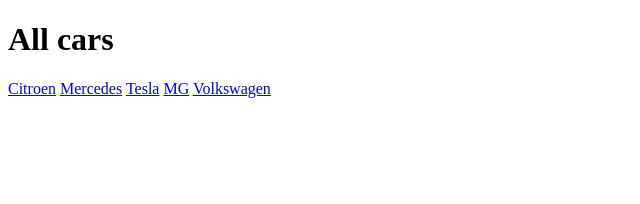
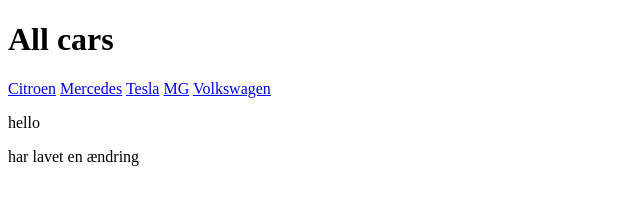
Before and after one commit to malenadreyer/test, a plain HTML site: page index.html in a window 1280 px wide. Shown: the whole page, without its empty margins (0-640 px from the left). Drawn offline with Linux system fonts and the light colour scheme.

Commit message:
noget brødtekst på index

```diff
--- a/index.html
+++ b/index.html
@@ -4,7 +4,7 @@
 <head>
     <meta charset="utf-8">
     <meta name="viewport" content="width=device-width, initial-scale=1.0">
-    <title></title>
+    <title>index</title>
 
 </head>
 
@@ -16,7 +16,9 @@
     <a href="mg.html">MG</a>
     <a href="volkswagen.html">Volkswagen</a>
 
-
+    <p>hello
+    </p>
+    <p>har lavet en ændring</p>
 
 </body>
 
```
